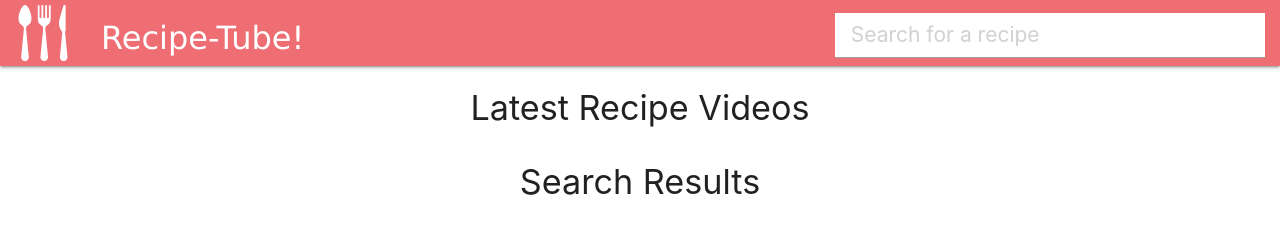
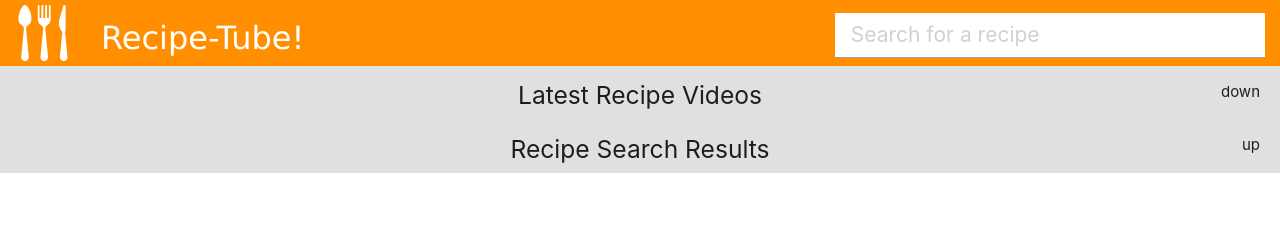
Before and after one commit to michael4reynolds/recipe-tube, a website: page index.html in a window 1280 px wide. Drawn offline with nearby package versions, Linux system fonts and the light colour scheme; no server answers.

Commit message:
add headers and adjust searches

```diff
--- a/compiled/js/main.js
+++ b/compiled/js/main.js
@@ -95,7 +95,7 @@ $(function () {
     e.preventDefault();
     var searchTerm = getSearchTerm();
     if (searchTerm === null || searchTerm.length < 2) return;
-    displayResults.apply(undefined, _toConsumableArray(getRequest(searchTerm)).concat(['.results.videos', thumbResult]));
+    displayResults.apply(undefined, _toConsumableArray(getRequest(searchTerm, 6)).concat(['.results.videos', thumbResult]));
   });
 
   $('.results.videos').on('click', '.recipe-video', popUpYT);
--- a/index.html
+++ b/index.html
@@ -11,7 +11,7 @@
     <link rel="stylesheet" type="text/css" href="compiled/css/style.css">
   </head>
   <body>
-    <nav class="wide">
+    <nav class="wide amber darken-3">
       <div class="nav-row">
         <ul>
           <li>
@@ -34,9 +34,19 @@
       </div>
     </nav>
     <div class="wide">
-      <h4 class="center">Latest Recipe Videos</h4>
+      <div id="search-header" class="row grey lighten-2">
+        <div class="center">
+          <h5>Latest Recipe Videos</h5>
+          <span class="right">down</span>
+        </div>
+      </div>
       <section class="recents videos row"></section>
-      <h4 class="center">Search Results</h4>
+      <div id="results-header" class="row">
+        <div class="center grey lighten-2">
+          <h5>Recipe Search Results</h5>
+          <span class="right">up</span>
+        </div>
+      </div>
       <section class="results videos row"></section>
     </div>
     <script src="//code.jquery.com/jquery.min.js"></script>
--- a/js/main.js
+++ b/js/main.js
@@ -90,7 +90,7 @@ $(function () {
     e.preventDefault()
     const searchTerm = getSearchTerm();
     if (searchTerm === null || searchTerm.length < 2) return
-    displayResults(...getRequest(searchTerm), '.results.videos', thumbResult)
+    displayResults(...getRequest(searchTerm, 6), '.results.videos', thumbResult)
   })
 
   $('.results.videos').on('click', '.recipe-video', popUpYT)
--- a/scss/style.scss
+++ b/scss/style.scss
@@ -69,11 +69,13 @@ nav {
 }
 
 .recents, .results {
+    margin-bottom: 0;
     .col {
-        padding: .10rem;
+        padding: 0 .10rem;
     }
 
     .card {
+        margin-bottom: .1rem;
         margin-top: 0;
     }
 
@@ -87,3 +89,16 @@ nav {
         -webkit-font-smoothing: antialiased;
     }
 }
+
+#search-header, #results-header {
+    margin: 0;
+    position: relative;
+    h5 {
+        display: inline-block;
+    }
+    span {
+        position: absolute;
+        top: 15px;
+        right: 20px;
+    }
+}
```
Also changed, not shown: compiled/css/style.css, compiled/css/style.min.css, 3 other files.
